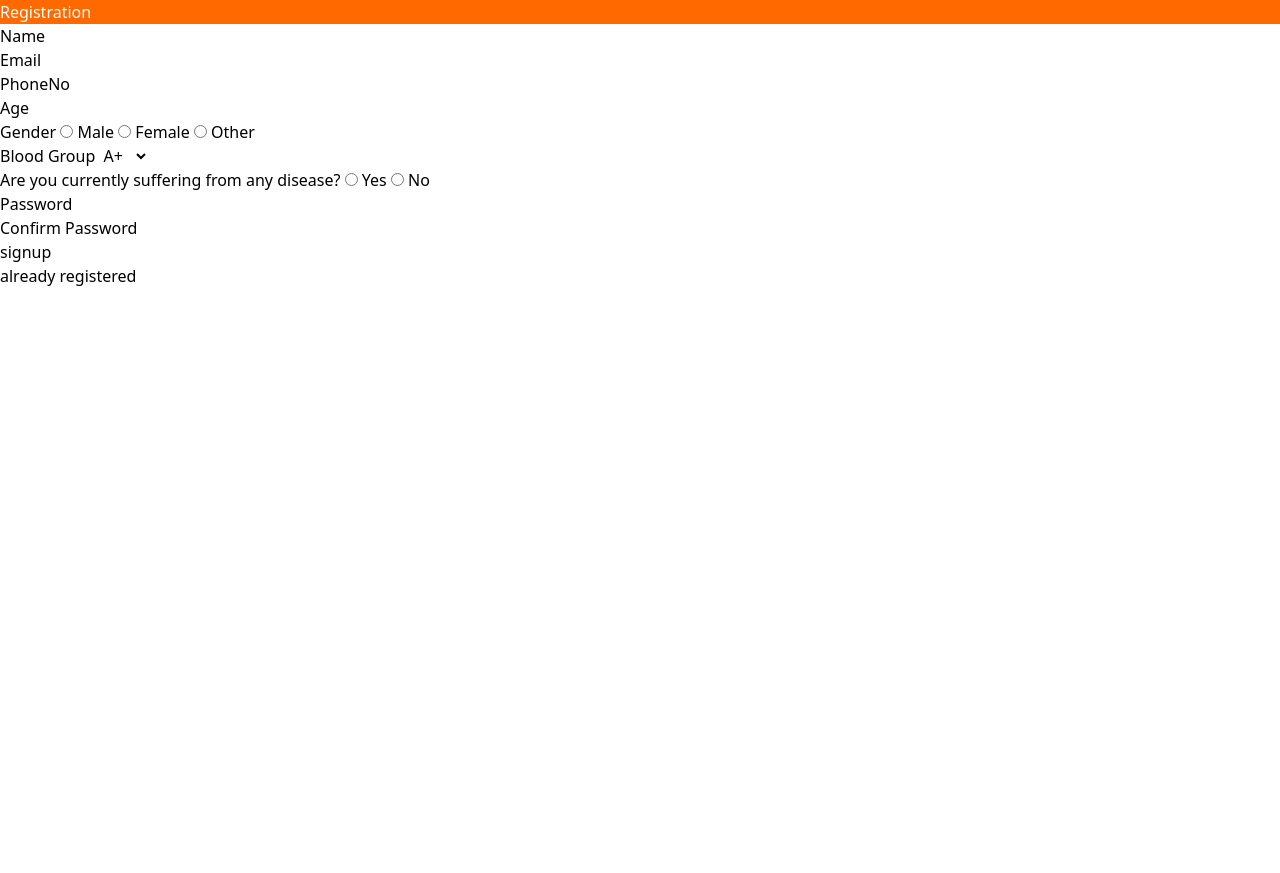
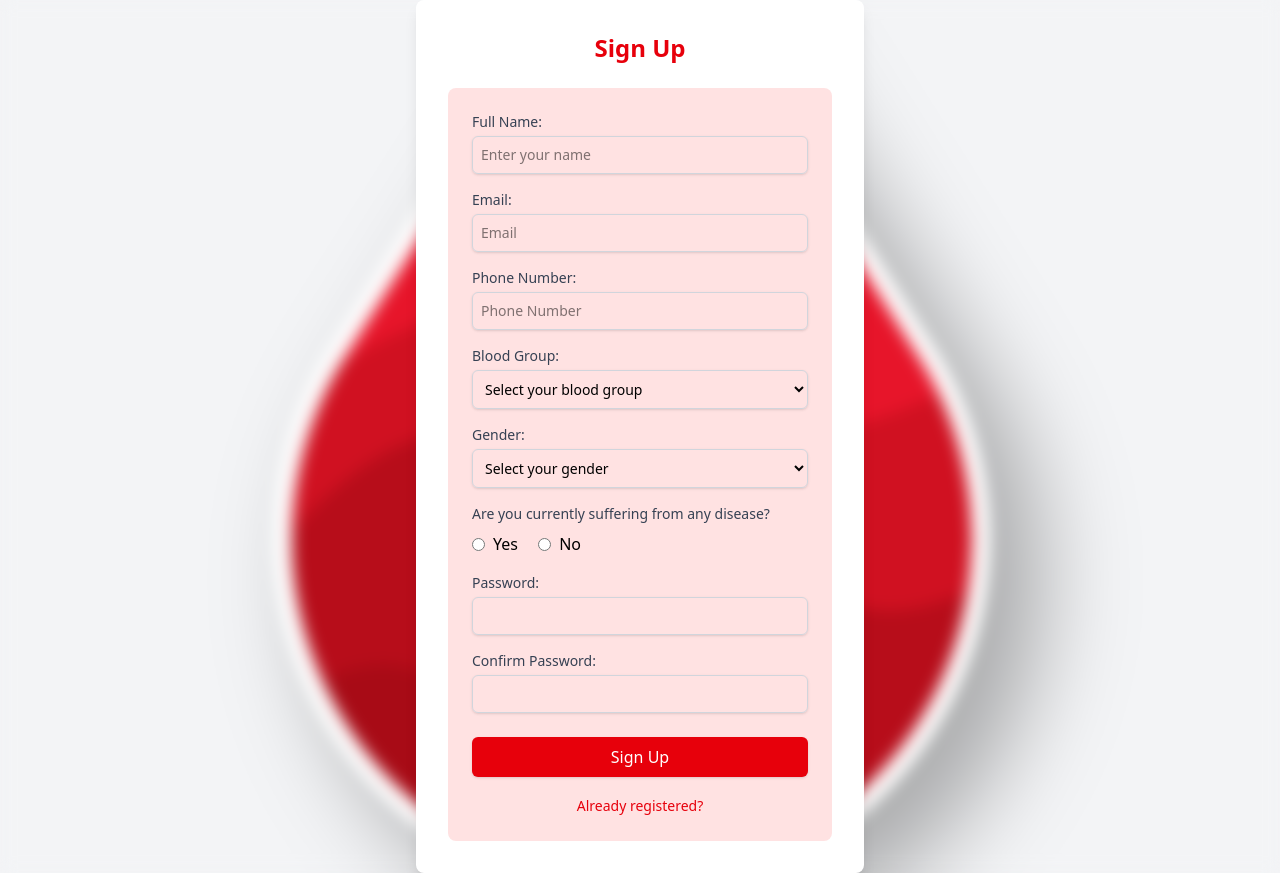
Before and after one commit to sahusateesh8737/Hemova, a PHP site: page /signup1.php in a window 1280 px wide. Before the commit the page ends 286 px from the top, so only its background shows below. Run offline with PHP 8.4, Linux system fonts and the light colour scheme.

Commit message:
changes in signup form

```diff
--- a/signup1.php
+++ b/signup1.php
@@ -8,8 +8,29 @@ session_start();
     <meta name="viewport" content="width=device-width, initial-scale=1.0">
     <title>Signup</title>
     <link rel="stylesheet" href="./src/output.css">
+    <style>
+        .bg-image {
+            background-image: url('./blood2.png');
+            background-size: cover;
+            background-position: center;
+            position: relative;
+        }
+
+        .bg-image::before {
+            content: '';
+            position: absolute;
+            top: 0;
+            left: 0;
+            right: 0;
+            bottom: 0;
+            background: inherit;
+            filter: blur(8px);
+            -webkit-filter: blur(8px);
+            z-index: -1;
+        }
+    </style>
 </head>
-<body>
+<body class="bg-image bg-gray-100 flex items-center justify-center min-h-screen">
 <!-- php code -->
 <?php
 if ($_SERVER['REQUEST_METHOD'] == 'POST') {
@@ -64,30 +85,31 @@ if ($_SERVER['REQUEST_METHOD'] == 'POST') {
 }
 ?>
 
-<div>
-    <div class="bg-orange-500 text-white ">
-        <h1>Registration</h1>
+<div class="bg-white bg-opacity-80 p-8 rounded-lg shadow-lg w-full max-w-md backdrop-blur-md">
+    <div class="text-center mb-6">
+        <h1 class="text-2xl font-bold text-red-600">Sign Up</h1>
     </div>
-    <form action="" method="POST">
-        <label for="name">Name</label>
-        <input type="text" name="name" required>
-        <br>
-        <label for="email">Email</label>
-        <input type="email" name="email" required>
-        <br>
-        <label for="phoneno">PhoneNo</label>
-        <input type="tel" name="phoneno" required>
-        <br>
-        <label for="age">Age</label>
-        <input type="number" name="age" required>
-        <br>
-        <label for="gender">Gender</label>
-        <input type="radio" name="gender" value="male" required> Male
-        <input type="radio" name="gender" value="female" required> Female
-        <input type="radio" name="gender" value="other" required> Other
-        <br>
-        <label for="blood_group">Blood Group</label>
-        <select name="blood_group" required>
+
+    <form action="" method="POST" class="bg-red-100 p-6 rounded-lg">
+        <div class="mb-4">
+            <label class="block text-sm font-medium text-gray-700" for="name">Full Name:</label>
+            <input class="mt-1 block w-full p-2 border border-gray-300 rounded-md shadow-sm focus:ring-red-500 focus:border-red-500 sm:text-sm" type="text" name="name" placeholder="Enter your name" required>
+        </div>
+
+        <div class="mb-4">
+            <label class="block text-sm font-medium text-gray-700" for="email">Email:</label>
+            <input class="mt-1 block w-full p-2 border border-gray-300 rounded-md shadow-sm focus:ring-red-500 focus:border-red-500 sm:text-sm" type="email" name="email" placeholder="Email" required>
+        </div>
+
+        <div class="mb-4">
+            <label class="block text-sm font-medium text-gray-700" for="phoneno">Phone Number:</label>
+            <input class="mt-1 block w-full p-2 border border-gray-300 rounded-md shadow-sm focus:ring-red-500 focus:border-red-500 sm:text-sm" type="tel" name="phoneno" placeholder="Phone Number" required>
+        </div>
+
+        <div class="mb-4">
+            <label class="block text-sm font-medium text-gray-700" for="blood_group">Blood Group:</label>
+            <select class="mt-1 block w-full p-2 border border-gray-300 rounded-md shadow-sm focus:ring-red-500 focus:border-red-500 sm:text-sm" name="blood_group" required>
+                <option value="">Select your blood group</option>
                 <option value="A+">A+</option>
                 <option value="A-">A-</option>
                 <option value="B+">B+</option>
@@ -97,20 +119,52 @@ if ($_SERVER['REQUEST_METHOD'] == 'POST') {
                 <option value="O+">O+</option>
                 <option value="O-">O-</option>
             </select>
-        <br>
-        <label for="disease">Are you currently suffering from any disease?</label>
-        <input type="radio" name="disease" value="yes" required> Yes
-        <input type="radio" name="disease" value="no" required> No
-        <br>
-        <label for="password">Password</label>
-        <input type="password" name="password" required>
-        <br>
-        <label for="confirm_password">Confirm Password</label>
-        <input type="password" name="confirm_password" required>
-        <br>
-        <input type="submit" value="signup">
+        </div>
+
+        <div class="mb-4">
+            <label class="block text-sm font-medium text-gray-700">Gender:</label>
+            <select class="mt-1 block w-full p-2 border border-gray-300 rounded-md shadow-sm focus:ring-red-500 focus:border-red-500 sm:text-sm" name="gender" required>
+                <option value="">Select your gender</option>
+                <option value="male">Male</option>
+                <option value="female">Female</option>
+                <option value="other">Other</option>
+            </select>
+        </div>
+
+        <div class="mb-4">
+            <label class="block text-sm font-medium text-gray-700">Are you currently suffering from any disease?</label>
+            <div class="mt-2 space-x-4">
+                <label class="inline-flex items-center">
+                    <input type="radio" name="disease" value="yes" required class="form-radio text-red-600">
+                    <span class="ml-2">Yes</span>
+                </label>
+                <label class="inline-flex items-center">
+                    <input type="radio" name="disease" value="no" required class="form-radio text-red-600">
+                    <span class="ml-2">No</span>
+                </label>
+            </div>
+        </div>
+
+        <div class="mb-4">
+            <label class="block text-sm font-medium text-gray-700" for="password">Password:</label>
+            <input class="mt-1 block w-full p-2 border border-gray-300 rounded-md shadow-sm focus:ring-red-500 focus:border-red-500 sm:text-sm" type="password" name="password" required>
+        </div>
+
+        <div class="mb-6">
+            <label class="block text-sm font-medium text-gray-700" for="confirm_password">Confirm Password:</label>
+            <input class="mt-1 block w-full p-2 border border-gray-300 rounded-md shadow-sm focus:ring-red-500 focus:border-red-500 sm:text-sm" type="password" name="confirm_password" required>
+        </div>
+
+        <div class="flex items-center justify-between">
+            <input class="w-full bg-red-600 text-white p-2 rounded-md shadow-sm hover:bg-red-700 focus:outline-none focus:ring-2 focus:ring-offset-2 focus:ring-red-500" type="submit" value="Sign Up">
+        </div>
+
+        <div class="text-center mt-4">
+            <a class="text-sm text-red-600 hover:text-red-800 font-medium" href="./login.php">
+                Already registered?
+            </a>
+        </div>
     </form>
-    <a href="./login.php">already registered</a>
 </div>
 </body>
 </html>
--- a/src/output.css
+++ b/src/output.css
@@ -695,14 +695,26 @@
   .mt-1 {
     margin-top: calc(var(--spacing) * 1);
   }
+  .mt-2 {
+    margin-top: calc(var(--spacing) * 2);
+  }
   .mt-4 {
     margin-top: calc(var(--spacing) * 4);
   }
   .mt-6 {
     margin-top: calc(var(--spacing) * 6);
   }
+  .mb-2 {
+    margin-bottom: calc(var(--spacing) * 2);
+  }
+  .mb-4 {
+    margin-bottom: calc(var(--spacing) * 4);
+  }
   .mb-6 {
     margin-bottom: calc(var(--spacing) * 6);
+  }
+  .ml-2 {
+    margin-left: calc(var(--spacing) * 2);
   }
   .box-border {
     box-sizing: border-box;
@@ -1217,9 +1232,19 @@
   .justify-items-stretch {
     justify-items: stretch;
   }
+  .gap-4 {
+    gap: calc(var(--spacing) * 4);
+  }
   .space-y-reverse {
     :where(& > :not(:last-child)) {
       --tw-space-y-reverse: 1;
+    }
+  }
+  .space-x-4 {
+    :where(& > :not(:last-child)) {
+      --tw-space-x-reverse: 0;
+      margin-inline-start: calc(calc(var(--spacing) * 4) * var(--tw-space-x-reverse));
+      margin-inline-end: calc(calc(var(--spacing) * 4) * calc(1 - var(--tw-space-x-reverse)));
     }
   }
   .space-x-reverse {
@@ -1957,6 +2012,10 @@
   }
   .shadow-lg {
     --tw-shadow: 0 10px 15px -3px var(--tw-shadow-color, rgb(0 0 0 / 0.1)), 0 4px 6px -4px var(--tw-shadow-color, rgb(0 0 0 / 0.1));
+    box-shadow: var(--tw-inset-shadow), var(--tw-inset-ring-shadow), var(--tw-ring-offset-shadow), var(--tw-ring-shadow), var(--tw-shadow);
+  }
+  .shadow-md {
+    --tw-shadow: 0 4px 6px -1px var(--tw-shadow-color, rgb(0 0 0 / 0.1)), 0 2px 4px -2px var(--tw-shadow-color, rgb(0 0 0 / 0.1));
     box-shadow: var(--tw-inset-shadow), var(--tw-inset-ring-shadow), var(--tw-ring-offset-shadow), var(--tw-ring-shadow), var(--tw-shadow);
   }
   .shadow-sm {
@@ -2255,6 +2321,20 @@
       }
     }
   }
+  .hover\:text-orange-800 {
+    &:hover {
+      @media (hover: hover) {
+        color: var(--color-orange-800);
+      }
+    }
+  }
+  .hover\:text-red-800 {
+    &:hover {
+      @media (hover: hover) {
+        color: var(--color-red-800);
+      }
+    }
+  }
   .focus\:border-red-500 {
     &:focus {
       border-color: var(--color-red-500);
```
Also changed, not shown: other parts of src/output.css (+43 -3 lines), signin.php (renamed from login.php). Lines whose indentation alone changed are shown as unchanged.
